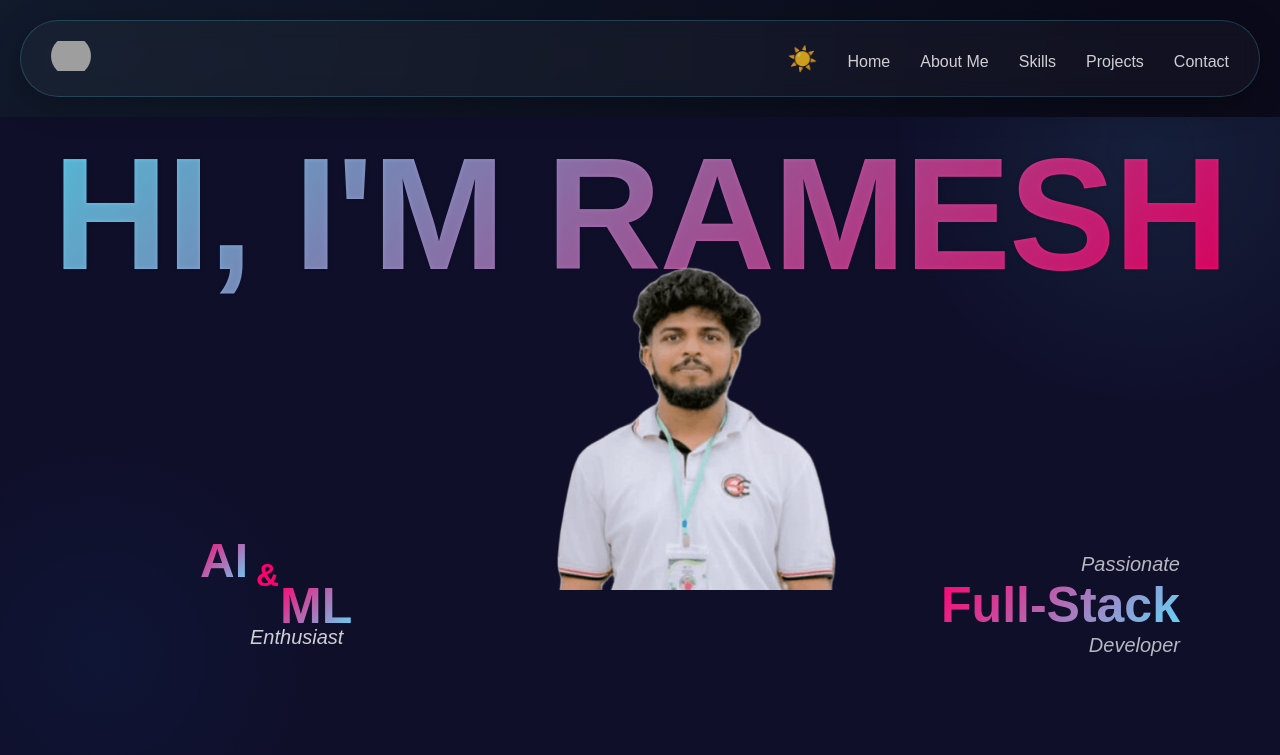
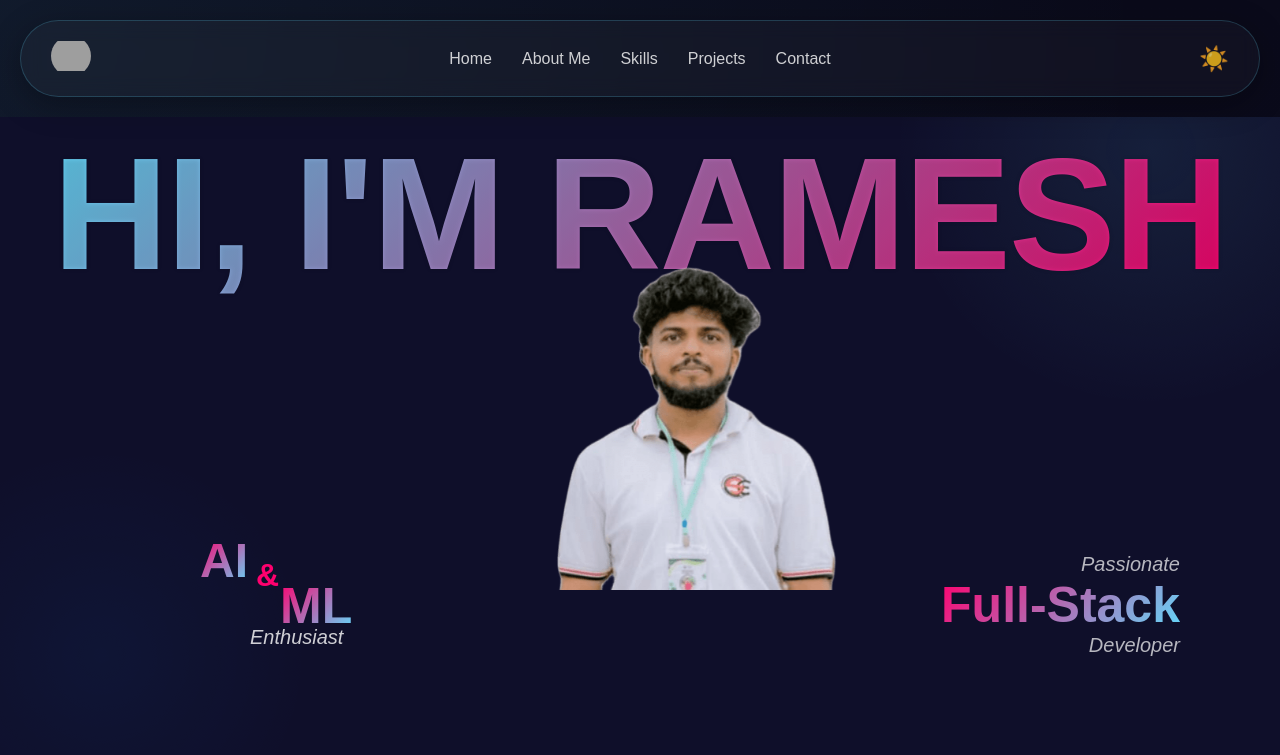
Before and after one commit to ramesh-2003-krishan/Portfolio, a React (Create React App) app in the folder portfolio/: page / in a window 1280 px wide. Shown: the top 755 px of the page. Built offline with nearby package versions, Linux system fonts and the light colour scheme; grey boxes are pictures that could not be loaded.

Commit message:
update nav bar

```diff
--- a/portfolio/src/pages/Home.js
+++ b/portfolio/src/pages/Home.js
@@ -62,16 +62,16 @@ export default function Home() {
           <div className="nav-left">
             <img src="/ramesh.ico" alt="ico" className="logo" />
           </div>
-          <div className="nav-right">
-            <button className="theme-toggle" onClick={toggleTheme}>
-              {isLightMode ? '🌙' : '☀️'}
-            </button>
+          <div className="nav-center">
             <a href="#">Home</a>
             <a href="#">About Me</a>
             <a href="#">Skills</a>
             <a href="#">Projects</a>
             <a href="#">Contact</a>
           </div>
+          <button className="theme-toggle" onClick={toggleTheme}>
+            {isLightMode ? '🌙' : '☀️'}
+          </button>
         </nav>
 
         <section className="hero">
--- a/portfolio/src/style/Home.css
+++ b/portfolio/src/style/Home.css
@@ -66,6 +66,18 @@ body {
   box-shadow: 0 8px 32px var(--shadow-color);
   animation: slideDown 0.6s ease-out;
   transition: background 0.3s ease, border-color 0.3s ease, box-shadow 0.3s ease;
+  position: relative;
+}
+
+.nav-center {
+  display: flex;
+  gap: 30px;
+  justify-content: center;
+  position: absolute;
+  left: 50%;
+  transform: translateX(-50%);
+  top: 50%;
+  transform: translate(-50%, -50%);
 }
 
 .nav-left {
@@ -85,8 +97,7 @@ body {
 }
 
 
-.nav-right a {
-  margin-left: 30px;
+.nav-center a {
   text-decoration: none;
   color: var(--text-secondary);
   transition: all 0.3s ease;
@@ -99,7 +110,10 @@ body {
   border: none;
   font-size: 24px;
   cursor: pointer;
-  margin-left: 30px;
+  position: absolute;
+  right: 30px;
+  top: 50%;
+  transform: translateY(-50%);
   color: var(--text-secondary);
   transition: all 0.3s ease;
 }
@@ -109,7 +123,7 @@ body {
   color: #61dafb;
 }
 
-.nav-right a::after {
+.nav-center a::after {
   content: '';
   position: absolute;
   bottom: -5px;
@@ -120,8 +134,12 @@ body {
   transition: width 0.3s ease;
 }
 
-.nav-right a:hover {
+.nav-center a:hover {
   color: #61dafb;
+}
+
+.nav-center a:hover::after {
+  width: 100%;
 }
 
 .nav-right a:hover::after {
```
